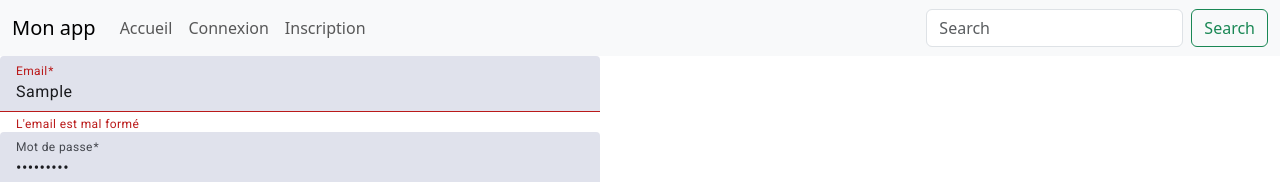
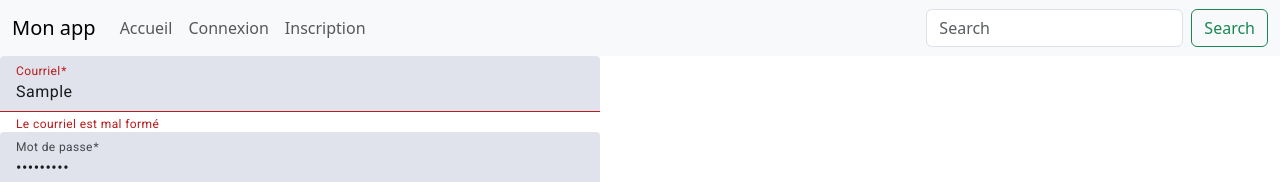
Before and after one commit to LIannhic/evaluation-front, an Angular app: page /connexion in a window 1280 px wide. Both pictures are taken after typing "Sample", "Sample123" into the empty fields and a click on the button "Se connecter". Shown: the top 182 px of the page. Built offline with nearby package versions, Linux system fonts and the light colour scheme; no server answers.

Commit message:
adaptation du composant connexion à la nouvelle base de donnée

```diff
--- a/src/app/pages/connexion/connexion.component.html
+++ b/src/app/pages/connexion/connexion.component.html
@@ -1,20 +1,20 @@
 <form (ngSubmit)="onConnexion()" [formGroup]="formulaire">
   <mat-form-field>
-    <mat-label>Email</mat-label>
-    <input matInput placeholder="Ex. john@doe.com" formControlName="email" />
+    <mat-label>Courriel</mat-label>
+    <input matInput placeholder="Ex. john@doe.com" formControlName="courriel" />
 
-    @if (formulaire.get('email')?.hasError('required')) {
-    <mat-error>L'email est requis</mat-error>
+    @if (formulaire.get('courriel')?.hasError('required')) {
+    <mat-error>Le courriel est requis</mat-error>
     } @else {
-    <mat-error>L'email est mal formé</mat-error>
+    <mat-error>Le courriel est mal formé</mat-error>
     }
   </mat-form-field>
 
   <mat-form-field>
     <mat-label>Mot de passe</mat-label>
-    <input matInput type="password" formControlName="password" />
+    <input matInput type="password" formControlName="mot_de_passe" />
 
-    @if (formulaire.get('password')?.hasError('required')) {
+    @if (formulaire.get('mot_de_passe')?.hasError('required')) {
     <mat-error>Le mot de passe est requis</mat-error>
     }
   </mat-form-field>
--- a/src/app/pages/connexion/connexion.component.ts
+++ b/src/app/pages/connexion/connexion.component.ts
@@ -26,8 +26,8 @@ export class ConnexionComponent {
   authService = inject(AuthService)
 
   formulaire = this.formBuilder.group({
-    email: ['', [Validators.required, Validators.email]],
-    password: ['', [Validators.required]],
+    courriel: ['', [Validators.required, Validators.email]],
+    mot_de_passe: ['', [Validators.required]],
   });
 
   onConnexion() {
```
